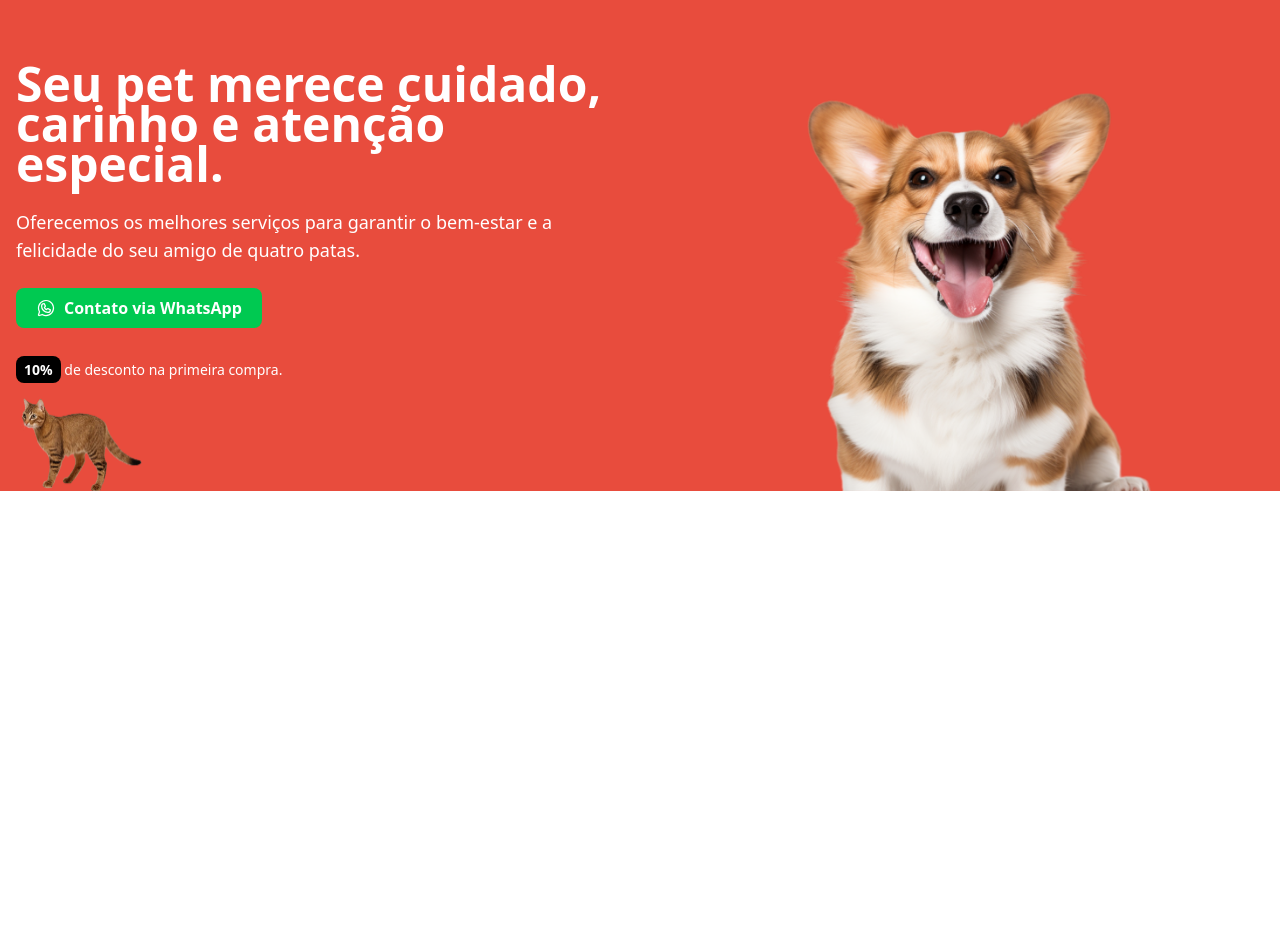
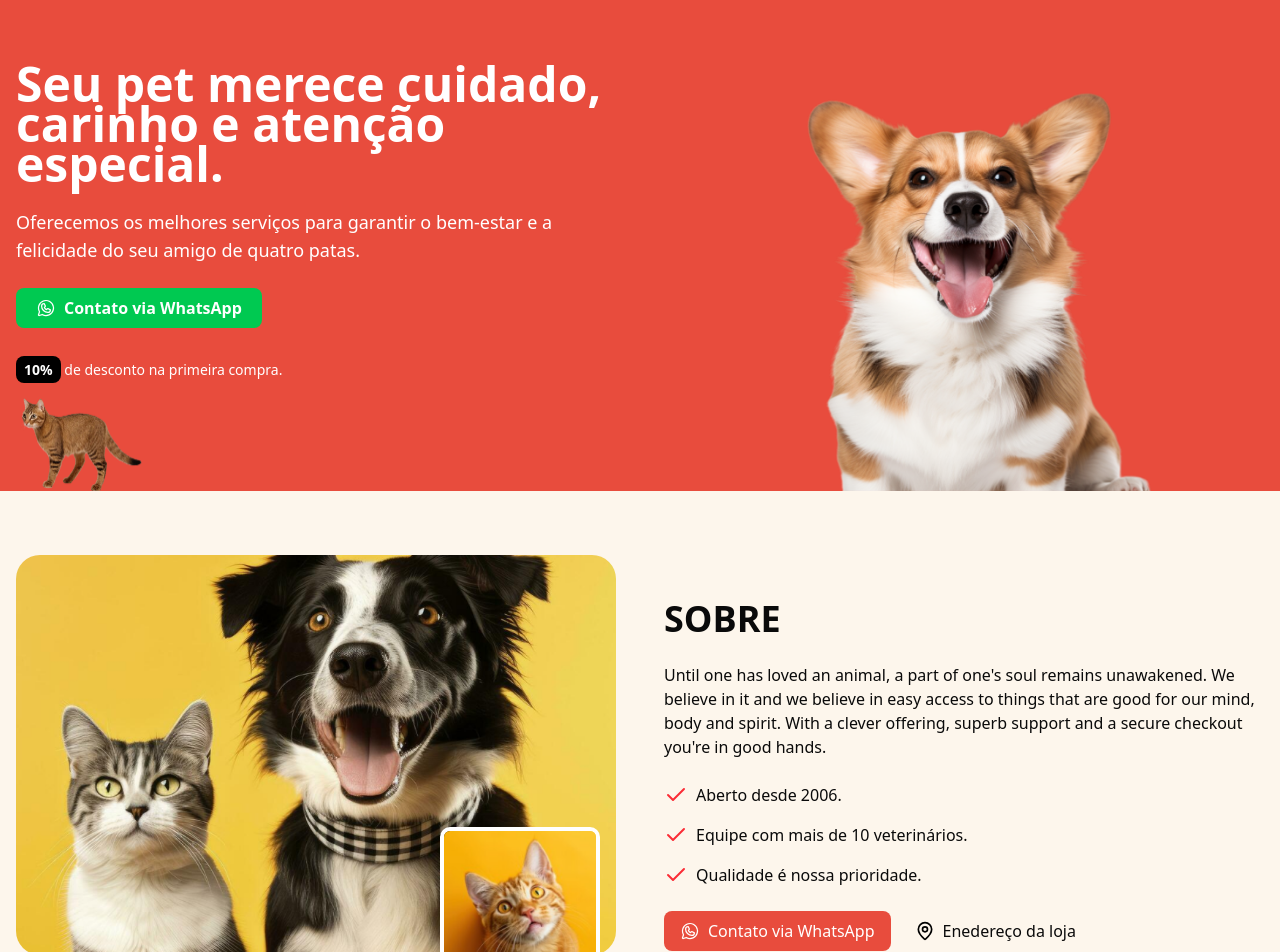
Before and after one commit to yes-pripri/Pets-, a Next.js app: page / in a window 1280 px wide. Shown: the top 952 px of the page. Before the commit the page ends 800 px from the top, so only its background shows below. Built offline with nearby package versions, Linux system fonts and the light colour scheme.

Commit message:
feat: add about section

```diff
--- /dev/null
+++ b/src/app/_components/about.tsx
@@ -0,0 +1,89 @@
+import Image from "next/image"
+import about1Img from '../../../public/about-1.png'
+import about2Img from '../../../public/about-2.png'
+import { Check, MapPin } from "lucide-react"
+import { WhatsappLogoIcon} from '@phosphor-icons/react/dist/ssr'
+
+ export function About() {
+    return (
+        <section className="bg-[#FDF6ec] py-16">
+          <div className="container px-4 mx-auto">
+
+            <div className="grid grid-cols-1 lg:grid-cols-2 gap-12 items-center">
+               <div className="relative">
+                  <div className="relative w-full h-[400px] rounded-3xl
+                  overflow-hidden">
+                   <Image
+                      src={about1Img}
+                      alt="Foto do cachorro"
+                      fill
+                      quality={100}
+                      className="object-cover hover:scale-110 duration-300"
+                      priority
+                   />
+                  </div>
+
+                  <div className="absolute w-40 h-40 right-4 -bottom-8 border-4
+                  overflow-hidden rounded-lg border-white">
+                   <Image
+                      src={about2Img}
+                      alt="Foto do cachorro 2"
+                      fill
+                      quality={100}
+                      priority
+                   />
+                  </div>
+
+                </div>
+
+               <div className="space-y-6 mt-10">
+                   <h2 className="text-4xl font-bold">SOBRE</h2>
+                   <p>
+                    Until one has loved an animal, a part of one's soul remains unawakened.
+                    We believe in it and we believe in easy access to things that are good
+                    for our mind, body and spirit. With a clever offering, superb support and
+                    a secure checkout you're in good hands.
+                   </p>
+
+                   <ul className="space-y-4">
+                    <li className="flex items-center gap-2">
+                        <Check className="text-red-500" />
+                        Aberto desde 2006.
+                    </li>
+                    <li className="flex items-center gap-2">
+                        <Check className="text-red-500" />
+                        Equipe com mais de 10 veterinários.
+                    </li>
+                    <li className="flex items-center gap-2">
+                        <Check className="text-red-500" />
+                        Qualidade é nossa prioridade.
+                    </li>
+                   </ul>
+
+                <div className="flex gap-2">
+
+                   <a
+                   href="#"
+                   className="bg-[#E84C3D] text-white flex items-center
+                   justify-center w-fit gap-2 px-4 py-2 rounded-md"
+                   >
+                    <WhatsappLogoIcon className="w-5 h-5 text-white" />
+                    Contato via WhatsApp
+                   </a>
+
+                   <a
+                   href="#"
+                   className="flex items-center justify-center w-fit gap-2 px-4 py-2 rounded-md"
+                   >
+                     <MapPin className="w-5 h-5 text-black" />
+                    Enedereço da loja
+                   </a>
+
+                </div>
+               </div>
+            </div>
+
+          </div>
+        </section>
+    )
+ }
--- a/src/app/page.tsx
+++ b/src/app/page.tsx
@@ -1,6 +1,11 @@
 import { Hero } from "./_components/hero";
+import { About} from "./_components/about";
 
 export default function Home() {
   return (
-    <Hero/>
+     <main>
+        <Hero/>
+        <About/>
+     </main>
+
   )}
```
